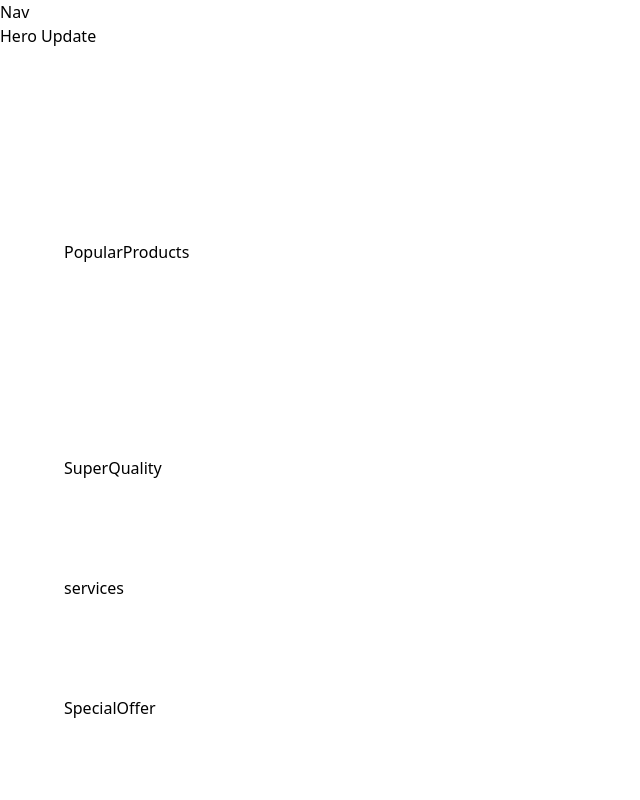
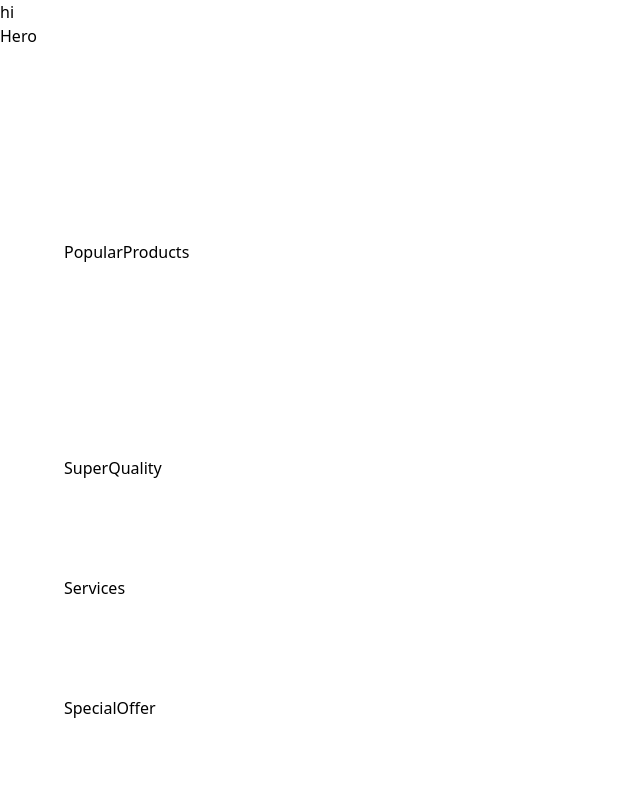
Before and after one commit to saiful1014/Nike_Shop, a React (Vite) app in the folder Nike/: page / in a window 1280 px wide. Shown: the top 800 px of the page, without its empty margins (0-640 px from the left). Built offline with nearby package versions, Linux system fonts and the light colour scheme; a web font is replaced by a local one.

Commit message:
Update the App.jsx file

```diff
--- a/Nike/src/App.jsx
+++ b/Nike/src/App.jsx
@@ -1,29 +1,38 @@
+ import Hero from './sections/Hero';
+ import Footer from './sections/Footer';
+ import PopularProducts from './sections/PopularProducts';
+ import Services from './sections/Services';
+ import SpecialOffer from './sections/SpecialOffer';
+ import Subscribe from './sections/Subscribe';
+ import SuperQuality from './sections/SuperQuality';
+ import CustomerReviews from './sections/CustomerReviews';
+
 const App=() =>(
   <main className="relative">
-    Nav
-    <section className="xl:padding-1 wide:padding-r padding-b">
-      Hero Update
+    <h1>hi</h1>
+     <section className="xl:padding-1 wide:padding-r padding-b">
+      <Hero/>
     </section>
     <section className="padding">
-      PopularProducts
+      <PopularProducts/>
     </section>
     <section className="padding">
-      SuperQuality
+      <SuperQuality/>
     </section>
     <section className="padding-x placeholder-sky-100">
-      services
+      <Services/>
     </section>
     <section className="padding">
-      SpecialOffer
+      <SpecialOffer/>
     </section>
-    <section className="padding bg-pale-blue">
-      CustomerReviews
+     <section className="padding bg-pale-blue">
+      <CustomerReviews/>
     </section>
     <section className="padding-x sm:py-32 py-16 w-full">
-      Subscribe
+      <Subscribe/>
     </section>
     <section className="padding-x padding-t pb-8 bg-black">
-      Footer
+      <Footer/>
     </section>
   </main>
 
--- /dev/null
+++ b/Nike/src/sections/CustomerReviews.jsx
@@ -0,0 +1,7 @@
+const CustomerReviews = () => {
+  return (
+    <div>CustomerReviews</div>
+  )
+}
+
+export default CustomerReviews
--- /dev/null
+++ b/Nike/src/sections/Footer.jsx
@@ -0,0 +1,7 @@
+const Footer = () => {
+  return (
+    <div>Footer</div>
+  )
+}
+
+export default Footer
--- /dev/null
+++ b/Nike/src/sections/Hero.jsx
@@ -0,0 +1,7 @@
+const Hero = () => {
+  return (
+    <div>Hero</div>
+  )
+}
+
+export default Hero
--- /dev/null
+++ b/Nike/src/sections/PopularProducts.jsx
@@ -0,0 +1,7 @@
+const PopularProducts = () => {
+  return (
+    <div>PopularProducts</div>
+  )
+}
+
+export default PopularProducts
--- /dev/null
+++ b/Nike/src/sections/Services.jsx
@@ -0,0 +1,7 @@
+const Services = () => {
+  return (
+    <div>Services</div>
+  )
+}
+
+export default Services
--- /dev/null
+++ b/Nike/src/sections/SpecialOffer.jsx
@@ -0,0 +1,7 @@
+const SpecialOffer = () => {
+  return (
+    <div>SpecialOffer</div>
+  )
+}
+
+export default SpecialOffer
--- /dev/null
+++ b/Nike/src/sections/Subscribe.jsx
@@ -0,0 +1,7 @@
+const Subscribe = () => {
+  return (
+    <div>Subscribe</div>
+  )
+}
+
+export default Subscribe
--- /dev/null
+++ b/Nike/src/sections/SuperQuality.jsx
@@ -0,0 +1,7 @@
+const SuperQuality = () => {
+  return (
+    <div>SuperQuality</div>
+  )
+}
+
+export default SuperQuality
```
